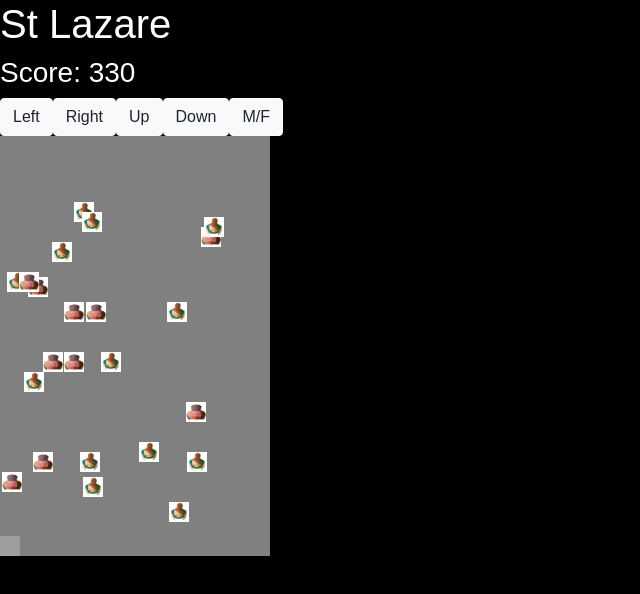
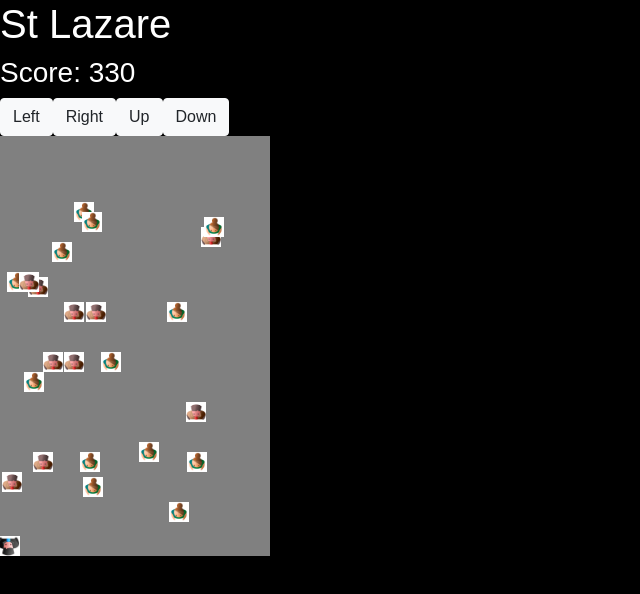
Before and after one commit to matjbond/Saint-Lazare, a React (Create React App) app: page / in a window 1280 px wide. Shown: the top 594 px of the page, without its empty margins (0-640 px from the left). Built offline with nearby package versions, Linux system fonts and the light colour scheme; grey boxes are pictures that could not be loaded.

Commit message:
tidy up
very rough version

```diff
--- a/src/Controls.js
+++ b/src/Controls.js
@@ -47,9 +47,6 @@ export default class Controls extends React.Component {
           <Button variant="light" onClick={e => this.props.move(0, 10)}>
             Down
           </Button>
-          <Button variant="light" onClick={e => this.props.toggleMF()}>
-            M/F
-          </Button>
         </ButtonToolbar>
       </div>
     );
--- a/src/GameInstance.js
+++ b/src/GameInstance.js
@@ -64,7 +64,7 @@ export default class GameInstance extends React.Component {
       time: 0,
       score: 0,
       max_number_of_pedestrians: 3,
-      message: "",
+      message: ""
     };
   }
 
@@ -73,7 +73,8 @@ export default class GameInstance extends React.Component {
       left: 0,
       top: MAX_HEIGHT,
       width: 20,
-      height: 20
+      height: 20,
+      female: Math.random() >= 0.5
     };
   }
 
@@ -166,11 +167,6 @@ export default class GameInstance extends React.Component {
     });
   }
 
-  toggleMF()
-  {
-
-  }
-
   move(x, y) {
     let new_y = this.state.player.top + y;
     let new_x = this.state.player.left + x;
@@ -239,6 +235,7 @@ export default class GameInstance extends React.Component {
             width={this.state.player.width}
             left={this.state.player.left}
             top={this.state.player.top}
+            female={this.state.player.female}
           />
         </div>
       </div>
--- a/src/Player.js
+++ b/src/Player.js
@@ -2,6 +2,12 @@ import React from "react";
 
 export default class Player extends React.Component {
   render() {
+    let image = "female_player.png";
+
+    if (!this.props.female) {
+      image = "male_player.png";
+    }
+
     return (
       <div
         className="player"
@@ -9,7 +15,8 @@ export default class Player extends React.Component {
           left: this.props.left + "px",
           top: this.props.top + "px",
           height: this.props.height + "px",
-          width: this.props.width + "px"
+          width: this.props.width + "px",
+          backgroundImage: "url('" + image + "')"
         }}
       />
     );
```
Also changed, not shown: public/female_player.png (added), public/male_player.png (renamed from public/player.png).
